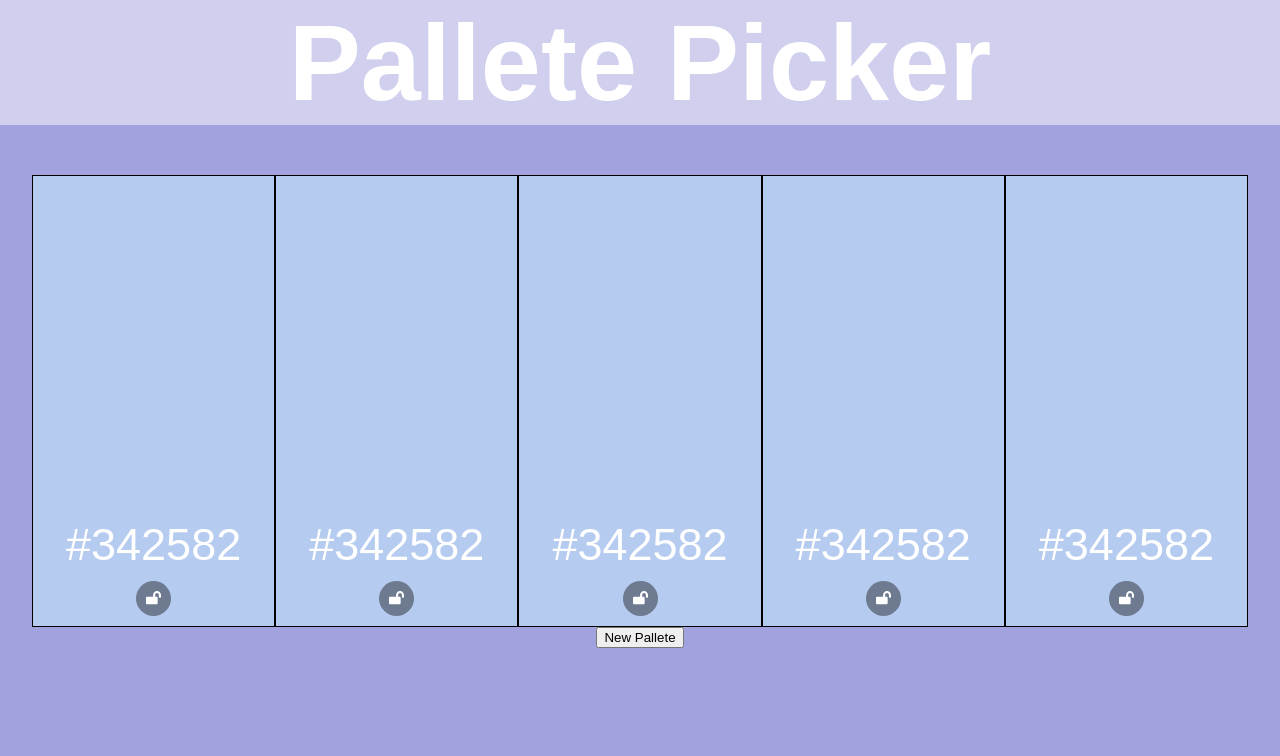
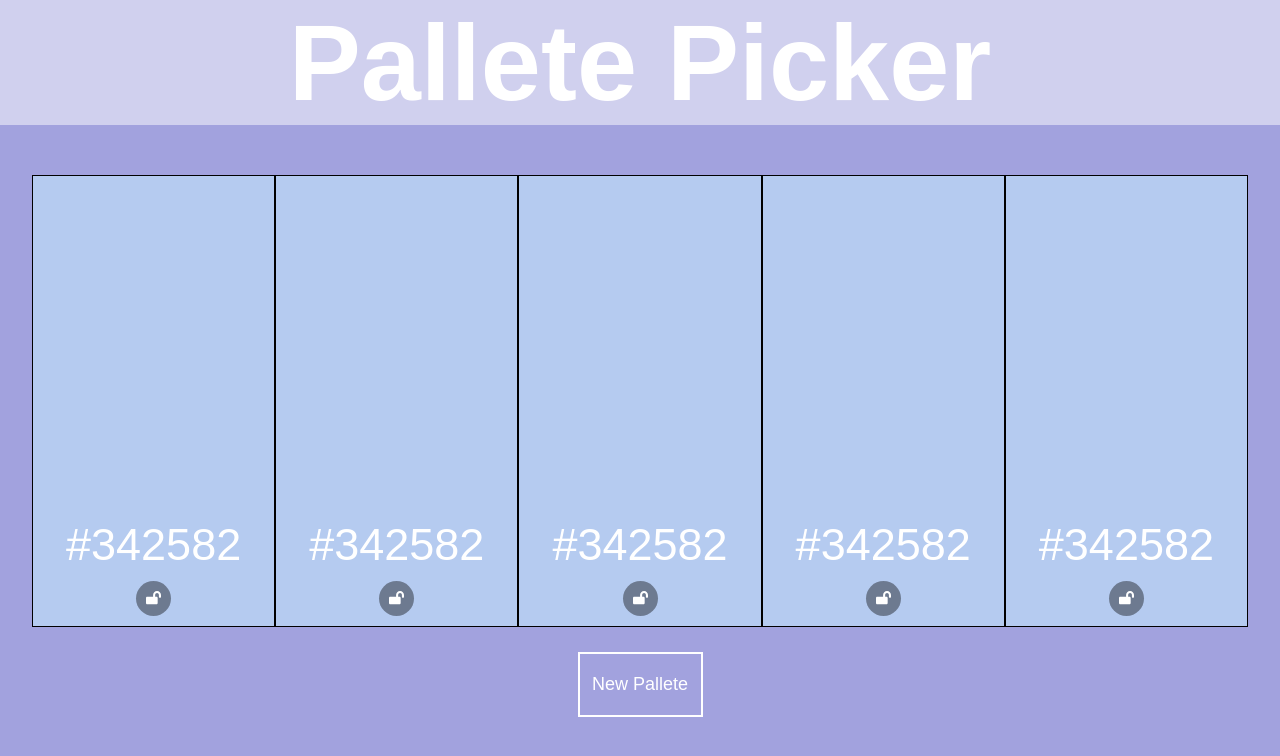
Before and after one commit to etcetera8/pallete-picker, a website: page public/index.html in a window 1280 px wide. Drawn offline with nearby package versions, Linux system fonts and the light colour scheme; a web font is replaced by a local one.

Commit message:
Add styling for buttons

```diff
--- a/public/styles/styles.css
+++ b/public/styles/styles.css
@@ -62,3 +62,20 @@ main {
   margin: 10px auto;
   background: rgba(0, 0, 0, 0.4);
 }
+
+#generate {
+  width: 125px;
+  height: 65px;
+  margin-top: 25px;
+  background: none;
+  border: 2px solid #fff;
+  border-style: solid;
+  font-size: 1em;
+  color: #fff;
+  transition: color .5s, border-color .5s;
+}
+
+#generate:hover {
+  color: blue;
+  border-color: blue;
+}
```
